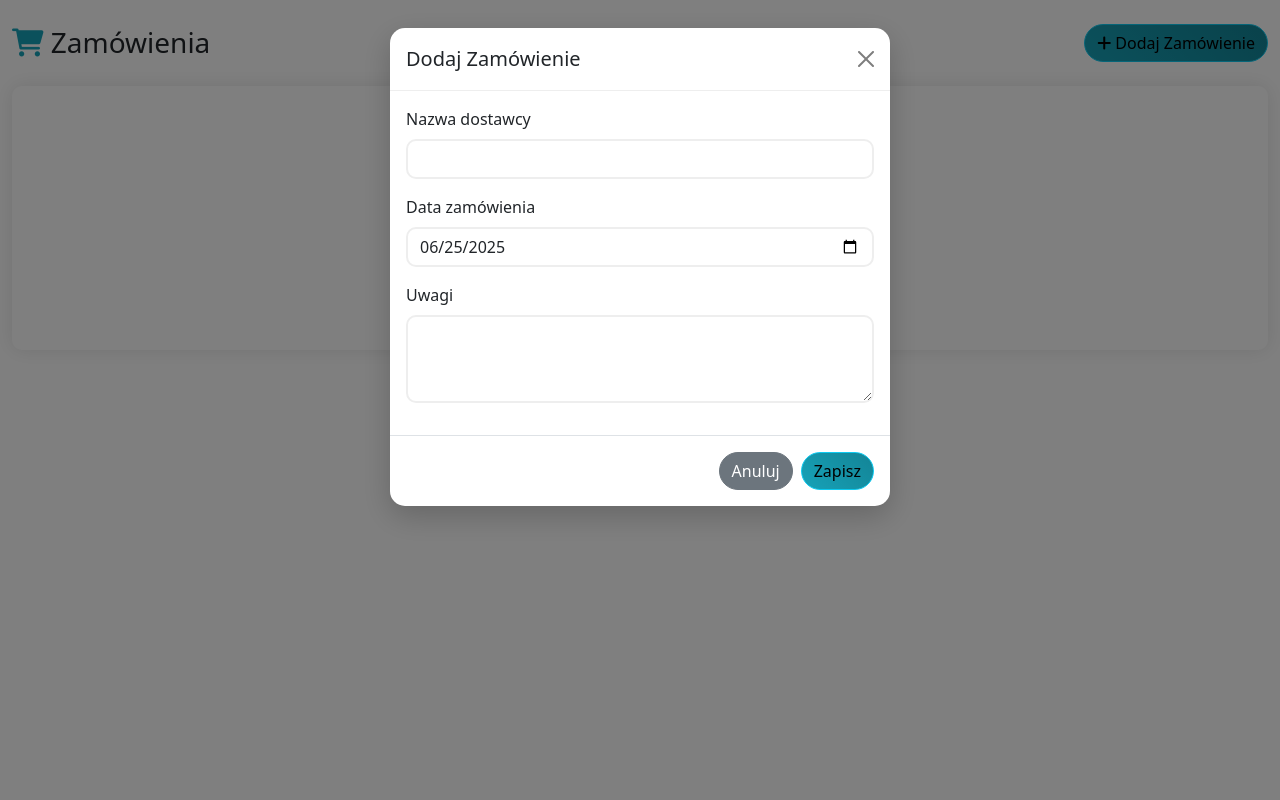
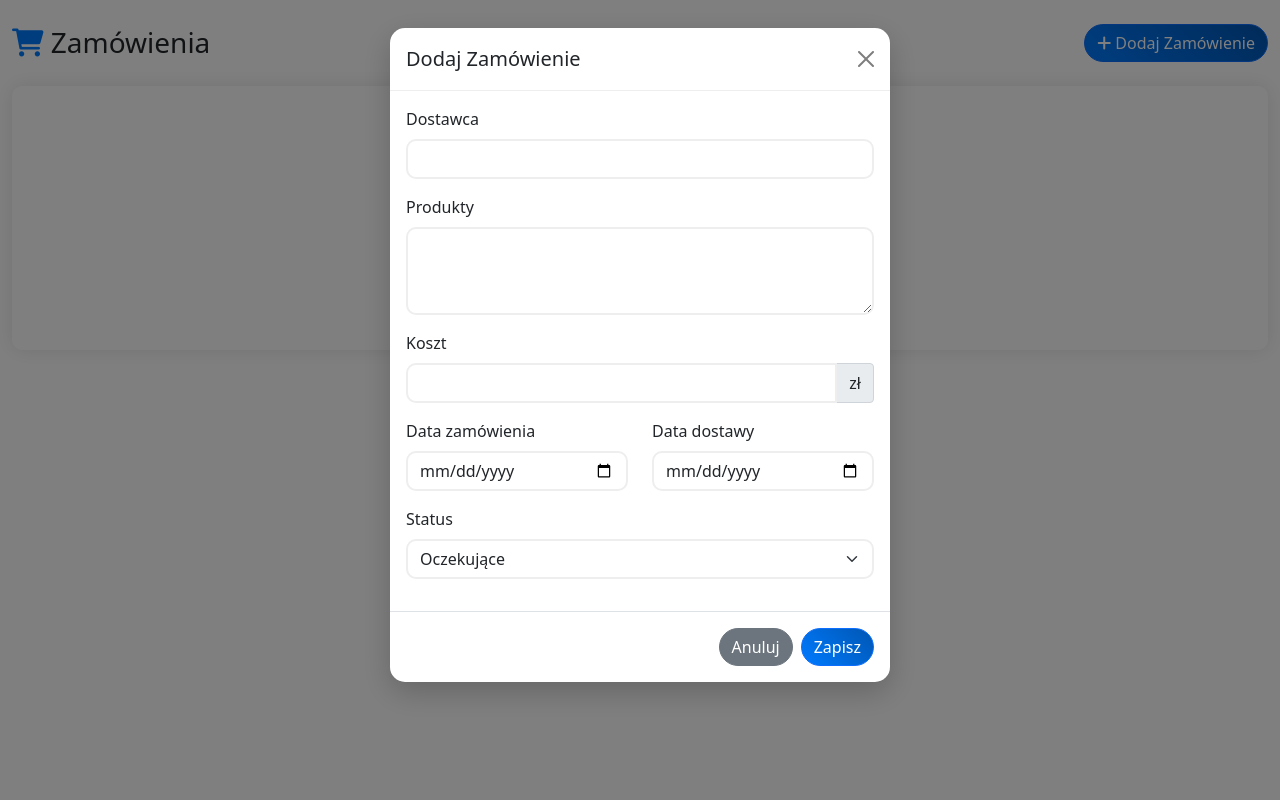
Before and after one commit to Pat-here/Waffle-v3.0, a Flask app: template templates/zamowienia/lista.html in a window 1280 px wide, after a click on "Dodaj Zamówienie". Run offline with Flask 3, Linux system fonts and the light colour scheme; the template is opened without the code that fills it, so the values that code supplies are empty; parts of the project's set-up code (start-up, migrations or seed data) failed here and were passed over.

Commit message:
Update lista.html

```diff
--- a/templates/zamowienia/lista.html
+++ b/templates/zamowienia/lista.html
@@ -7,9 +7,9 @@
     <div class="col-12">
         <div class="d-flex justify-content-between align-items-center mb-4">
             <h1 class="h3 mb-0">
-                <i class="fas fa-shopping-cart text-info"></i> Zamówienia
+                <i class="fas fa-shopping-cart text-primary"></i> Zamówienia
             </h1>
-            <button type="button" class="btn btn-info" data-bs-toggle="modal" data-bs-target="#zamowienieModal">
+            <button type="button" class="btn btn-primary" data-bs-toggle="modal" data-bs-target="#zamowienieModal">
                 <i class="fas fa-plus"></i> Dodaj Zamówienie
             </button>
         </div>
@@ -25,31 +25,45 @@
                     <table class="table table-hover">
                         <thead>
                             <tr>
-                                    <th>Data</th>
                                 <th>Dostawca</th>
+                                <th>Produkty</th>
+                                <th>Koszt</th>
+                                <th>Data zamówienia</th>
+                                <th>Data dostawy</th>
                                 <th>Status</th>
-                                    <th>Koszt</th>
-                                    <th>Uwagi</th>
                                 <th>Akcje</th>
                             </tr>
                         </thead>
                         <tbody>
                             {% for zamowienie in zamowienia %}
                             <tr>
-                                    <td><strong>{{ zamowienie.data_zamowienia.strftime('%d.%m.%Y') }}</strong></td>
-                                    <td>{{ zamowienie.nazwa_dostawcy }}</td>
+                                <td><strong>{{ zamowienie.dostawca }}</strong></td>
+                                <td>{{ zamowienie.produkty }}</td>
+                                <td class="text-danger">{{ "%.2f"|format(zamowienie.koszt) }} zł</td>
+                                <td>{{ zamowienie.data_zamowienia.strftime('%d.%m.%Y') }}</td>
                                 <td>
-                                        <span class="badge {% if zamowienie.status == 'zrealizowane' %}bg-success{% elif zamowienie.status == 'w trakcie' %}bg-warning{% else %}bg-secondary{% endif %}">
-                                            {{ zamowienie.status|title }}
-                                        </span>
+                                    {% if zamowienie.data_dostawy %}
+                                        {{ zamowienie.data_dostawy.strftime('%d.%m.%Y') }}
+                                    {% else %}
+                                        <span class="text-muted">Brak</span>
+                                    {% endif %}
                                 </td>
-                                    <td class="text-danger">{{ "%.2f"|format(zamowienie.koszt_calkowity) }} zł</td>
-                                    <td>{{ zamowienie.uwagi or '-' }}</td>
                                 <td>
-                                        <button type="button" class="btn btn-sm btn-warning">
+                                    {% if zamowienie.status == 'oczekujace' %}
+                                        <span class="badge bg-warning">Oczekujące</span>
+                                    {% elif zamowienie.status == 'dostarczone' %}
+                                        <span class="badge bg-success">Dostarczone</span>
+                                    {% elif zamowienie.status == 'anulowane' %}
+                                        <span class="badge bg-danger">Anulowane</span>
+                                    {% endif %}
+                                </td>
+                                <td>
+                                    <button type="button" class="btn btn-sm btn-warning"
+                                            onclick="edytujZamowienie({{ zamowienie.id }}, '{{ zamowienie.dostawca }}', '{{ zamowienie.produkty }}', {{ zamowienie.koszt }}, '{{ zamowienie.data_zamowienia.strftime('%Y-%m-%d') }}', '{{ zamowienie.data_dostawy.strftime('%Y-%m-%d') if zamowienie.data_dostawy else '' }}', '{{ zamowienie.status }}')">
                                         <i class="fas fa-edit"></i>
                                     </button>
-                                        <button type="button" class="btn btn-sm btn-danger">
+                                    <button type="button" class="btn btn-sm btn-danger"
+                                            onclick="usunZamowienie({{ zamowienie.id }})">
                                         <i class="fas fa-trash"></i>
                                     </button>
                                 </td>
@@ -62,7 +76,7 @@
                 <div class="text-center text-muted py-5">
                     <i class="fas fa-shopping-cart fa-3x mb-3"></i>
                     <h5>Brak zamówień</h5>
-                        <p>Dodaj pierwsze zamówienie, aby zacząć zarządzać dostawami.</p>
+                    <p>Dodaj pierwsze zamówienie, aby śledzić dostawy.</p>
                 </div>
                 {% endif %}
             </div>
@@ -70,34 +84,61 @@
     </div>
 </div>
 
-<!-- Modal dodawania zamówienia -->
+<!-- Modal dodawania/edycji zamówienia -->
 <div class="modal fade" id="zamowienieModal" tabindex="-1">
     <div class="modal-dialog">
         <div class="modal-content">
             <div class="modal-header">
-                <h5 class="modal-title">Dodaj Zamówienie</h5>
+                <h5 class="modal-title" id="zamowienieModalTitle">Dodaj Zamówienie</h5>
                 <button type="button" class="btn-close" data-bs-dismiss="modal"></button>
             </div>
             <form id="zamowienieForm" action="{{ url_for('dodaj_zamowienie') }}" method="POST">
                 <div class="modal-body">
                     <div class="mb-3">
-                        <label for="nazwa_dostawcy" class="form-label">Nazwa dostawcy</label>
-                        <input type="text" class="form-control" id="nazwa_dostawcy" name="nazwa_dostawcy" required>
+                        <label for="dostawca" class="form-label">Dostawca</label>
+                        <input type="text" class="form-control" id="dostawca" name="dostawca" required>
                     </div>
 
+                    <div class="mb-3">
+                        <label for="produkty" class="form-label">Produkty</label>
+                        <textarea class="form-control" id="produkty" name="produkty" rows="3" required></textarea>
+                    </div>
+
+                    <div class="mb-3">
+                        <label for="koszt" class="form-label">Koszt</label>
+                        <div class="input-group">
+                            <input type="number" step="0.01" class="form-control" id="koszt" name="koszt" required>
+                            <span class="input-group-text">zł</span>
+                        </div>
+                    </div>
+
+                    <div class="row">
+                        <div class="col-md-6">
                             <div class="mb-3">
                                 <label for="data_zamowienia" class="form-label">Data zamówienia</label>
                                 <input type="date" class="form-control" id="data_zamowienia" name="data_zamowienia" required>
                             </div>
+                        </div>
+                        <div class="col-md-6">
+                            <div class="mb-3">
+                                <label for="data_dostawy" class="form-label">Data dostawy</label>
+                                <input type="date" class="form-control" id="data_dostawy" name="data_dostawy">
+                            </div>
+                        </div>
+                    </div>
 
                     <div class="mb-3">
-                        <label for="uwagi" class="form-label">Uwagi</label>
-                        <textarea class="form-control" id="uwagi" name="uwagi" rows="3"></textarea>
+                        <label for="status" class="form-label">Status</label>
+                        <select class="form-select" id="status" name="status" required>
+                            <option value="oczekujace">Oczekujące</option>
+                            <option value="dostarczone">Dostarczone</option>
+                            <option value="anulowane">Anulowane</option>
+                        </select>
                     </div>
                 </div>
                 <div class="modal-footer">
                     <button type="button" class="btn btn-secondary" data-bs-dismiss="modal">Anuluj</button>
-                    <button type="submit" class="btn btn-info">Zapisz</button>
+                    <button type="submit" class="btn btn-primary">Zapisz</button>
                 </div>
             </form>
         </div>
@@ -107,9 +148,53 @@
 
 {% block scripts %}
 <script>
-// Ustaw dzisiejszą datę jako domyślną
-document.getElementById('data_zamowienia').value = new Date().toISOString().split('T')[0];
+let edytujZamowienieId = null;
 
+function edytujZamowienie(id, dostawca, produkty, koszt, data_zamowienia, data_dostawy, status) {
+    edytujZamowienieId = id;
+    document.getElementById('zamowienieModalTitle').textContent = 'Edytuj Zamówienie';
+    document.getElementById('zamowienieForm').action = `/zamowienia/edytuj/${id}`;
+    document.getElementById('dostawca').value = dostawca;
+    document.getElementById('produkty').value = produkty;
+    document.getElementById('koszt').value = koszt;
+    document.getElementById('data_zamowienia').value = data_zamowienia;
+    document.getElementById('data_dostawy').value = data_dostawy;
+    document.getElementById('status').value = status;
+
+    new bootstrap.Modal(document.getElementById('zamowienieModal')).show();
+}
+
+function usunZamowienie(id) {
+    if (confirm('Czy na pewno chcesz usunąć to zamówienie?')) {
+        fetch(`/zamowienia/usun/${id}`, {
+            method: 'POST',
+            headers: {
+                'Content-Type': 'application/json',
+            }
+        })
+        .then(response => response.json())
+        .then(data => {
+            if (data.success) {
+                location.reload();
+            } else {
+                alert('Wystąpił błąd: ' + data.message);
+            }
+        })
+        .catch(error => {
+            alert('Wystąpił błąd: ' + error);
+        });
+    }
+}
+
+// Reset formularza po zamknięciu modala
+document.getElementById('zamowienieModal').addEventListener('hidden.bs.modal', function () {
+    edytujZamowienieId = null;
+    document.getElementById('zamowienieModalTitle').textContent = 'Dodaj Zamówienie';
+    document.getElementById('zamowienieForm').action = '{{ url_for("dodaj_zamowienie") }}';
+    document.getElementById('zamowienieForm').reset();
+});
+
+// Obsługa formularza
 document.getElementById('zamowienieForm').addEventListener('submit', function(e) {
     e.preventDefault();
 
```
Lines whose indentation alone changed are shown as unchanged.
